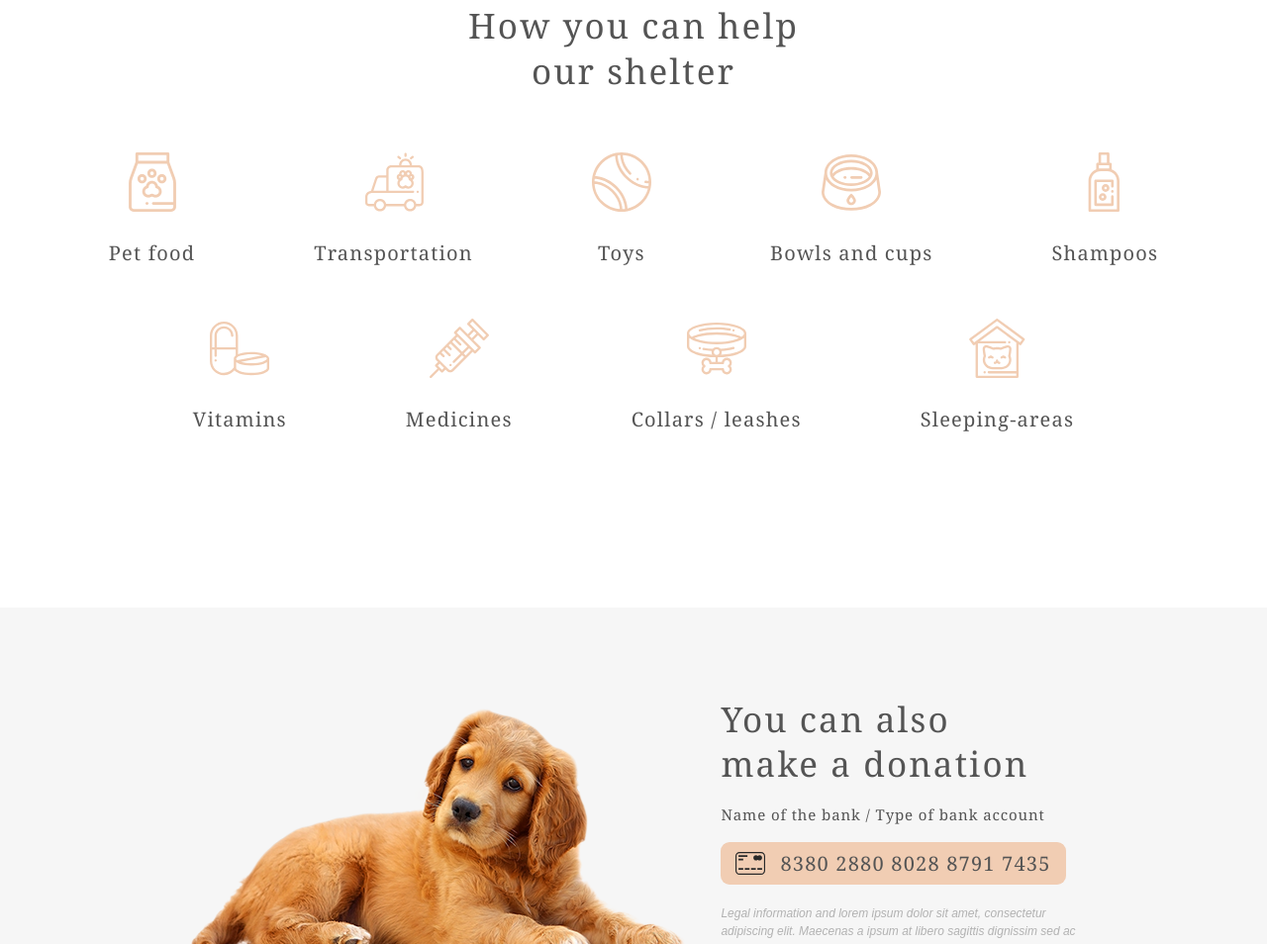
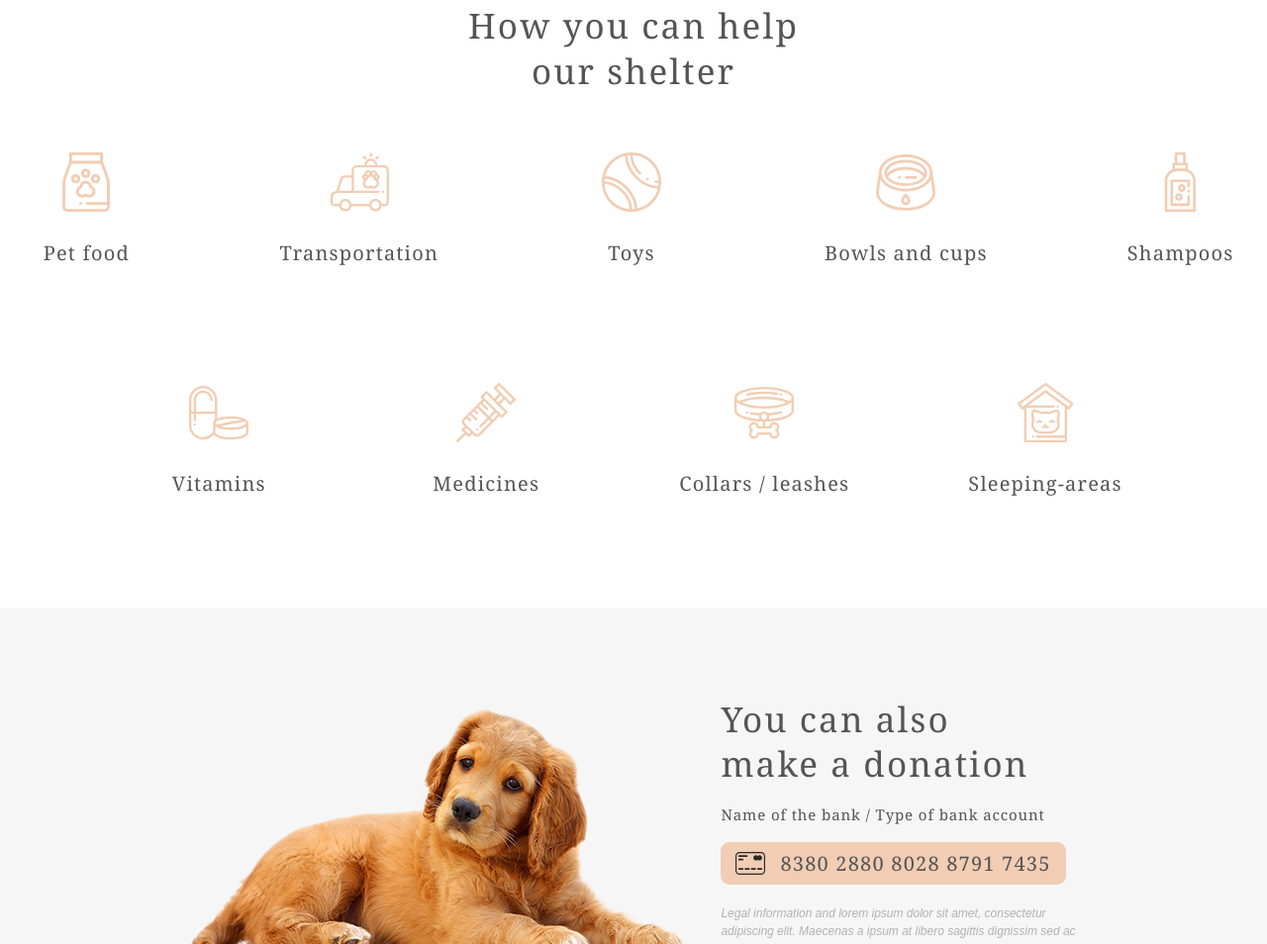
Before and after one commit to Enkhe95/Rolling-Scopes-School-work, a plain HTML site: page Shelter/assets/index.html in a window 1280 px wide. Shown: the part 2450-3404 px from the top of the page at 99% size. Drawn offline with Linux system fonts and the light colour scheme.

Commit message:
fix: implement correct positioning elements in section Help

```diff
--- a/Shelter/assets/index.html
+++ b/Shelter/assets/index.html
@@ -151,7 +151,6 @@
             our shelter
           </h2>
           <div class="help__icons-box">
-            <div class="help__icons-box_first">
               <ul class="help__icons-list">
                 <li class="help__icons">
                   <img src="./icons/icon-pet-food.svg" alt="pet_food" />
@@ -180,11 +179,9 @@
                   <img src="./icons/icon-shampoos.svg" alt="shampoos" />
                   <p class="help__icons-name">Shampoos</p>
                 </li>
-              </ul>
-            </div>
 
-            <div class="help__icons-box_second">
-              <ul class="help__icons-list">
+
+
                 <li class="help__icons">
                   <img src="./icons/icon-vitamins.svg" alt="vitamins" />
                   <p class="help__icons-name">Vitamins</p>
@@ -211,7 +208,6 @@
                   <p class="help__icons-name">Sleeping-areas</p>
                 </li>
               </ul>
-            </div>
           </div>
         </section>
       </div>
--- a/Shelter/assets/pages/main/style.css
+++ b/Shelter/assets/pages/main/style.css
@@ -12,23 +12,23 @@
     --button-color: #FDDCC4;
     --hover_text-color: #292929;
 /* Стили h2 */
-    --text-size-h2: 44px;
-    --line-height-h2: 57.2px;
+    --text-size-h2: 4.4rem;
+    --line-height-h2: 5.72rem;
 /* Стили h3 */
-    --text-size-h3: 35px;
-    --line-height-h3: 45.5px;
+    --text-size-h3: 3.5rem;
+    --line-height-h3: 4.55rem;
 /* Стили h4 */
-    --text-size-h4: 20px;
-    --line-height-h4: 23px;
+    --text-size-h4: 2rem;
+    --line-height-h4: 2.3rem;
 /* Стили h5 */
-    --text-size-h5: 15px;
-    --line-height-h5: 16.5px;
+    --text-size-h5: 1.5rem;
+    --line-height-h5: 1.65rem;
 /* Стили paragraph-l */
-    --text-size-pl: 15px;
-    --line-height-pl: 24px;
+    --text-size-pl: 1.5rem;
+    --line-height-pl: 2.4rem;
 /* Стили paragraph-s */
-    --text-size-ps: 12px;
-    --line-height-ps: 18px;
+    --text-size-ps: 1.2rem;
+    --line-height-ps: 1.8rem;
 
 /* Стили блока Our Friends */
     --background-our-friends: #F6F6F6 ;
@@ -56,6 +56,7 @@
 
 
 html {
+    font-size: 10px;
     scroll-behavior: smooth;
     overflow-x: hidden;
     cursor: url(../../img/Union.png) 2 2,default;
@@ -351,7 +352,7 @@ background-color: #F1CDB3;
 .pets__card:hover {
     color: white;
     transform: scale(1.03);
-    box-shadow: -10px 10px 10px 10px rgba(41, 41, 41, 0.6);
+    box-shadow: -10px 10px 10px 10px rgba(41, 41, 41, 0.2);
     transition: 0.5s;
 }
 
@@ -449,14 +450,14 @@ background-color: var(--button-color);
 
 .help__icons-box {
     display: flex;
-    flex-direction: column;
-    gap: 55px;
     margin-top: 60px;
 }
 
 .help__icons-list {
+    max-width: 100%;
     list-style-type: none;
     display: flex;
+    flex-wrap: wrap;
     justify-content: center;
     align-items: center;
     gap: 120px;
@@ -468,6 +469,7 @@ background-color: var(--button-color);
 }
 
 .help__icons {
+    min-width: 150px;
     display: flex;
     flex-direction: column;
     justify-content: center;
@@ -660,7 +662,7 @@ background-color: var(--button-color);
 }
 
 
-@media only screen and (max-width:1279px) {
+@media (max-width:1279px) {
 /* Блок Header */
 .header {
     height: 1165px;
@@ -742,8 +744,23 @@ background-color: var(--button-color);
 /* Блок Help */
 
 .help {
-    width: 100%;
+    max-width: 100%;
     height: 779px;
+    display: flex;
+    flex-direction: column;
+    justify-content: flex-start;
+    align-items: center;
+}
+
+.help__icons-box {
+    max-width: 630px;
+}
+
+.help__icons-list {
+    gap: 60px;
+}
+.help__icons {
+    min-width: 150px;
 }
 
 
@@ -778,3 +795,9 @@ background-color: var(--button-color);
     margin: 0px;
 }
 }
+
+@media (max-width: 768px) {
+    .header-nav {
+        display: none;
+    }
+}
```
